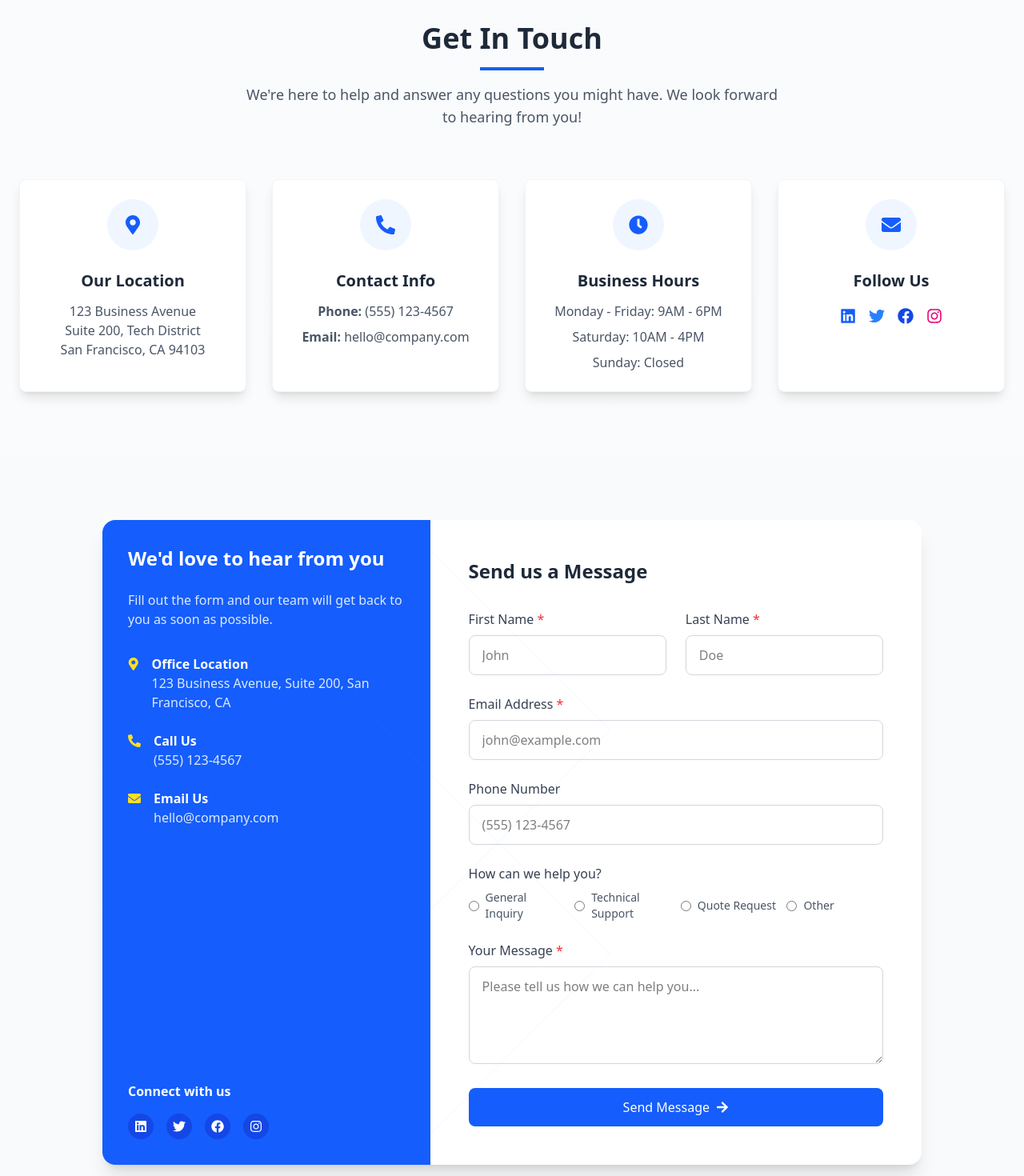
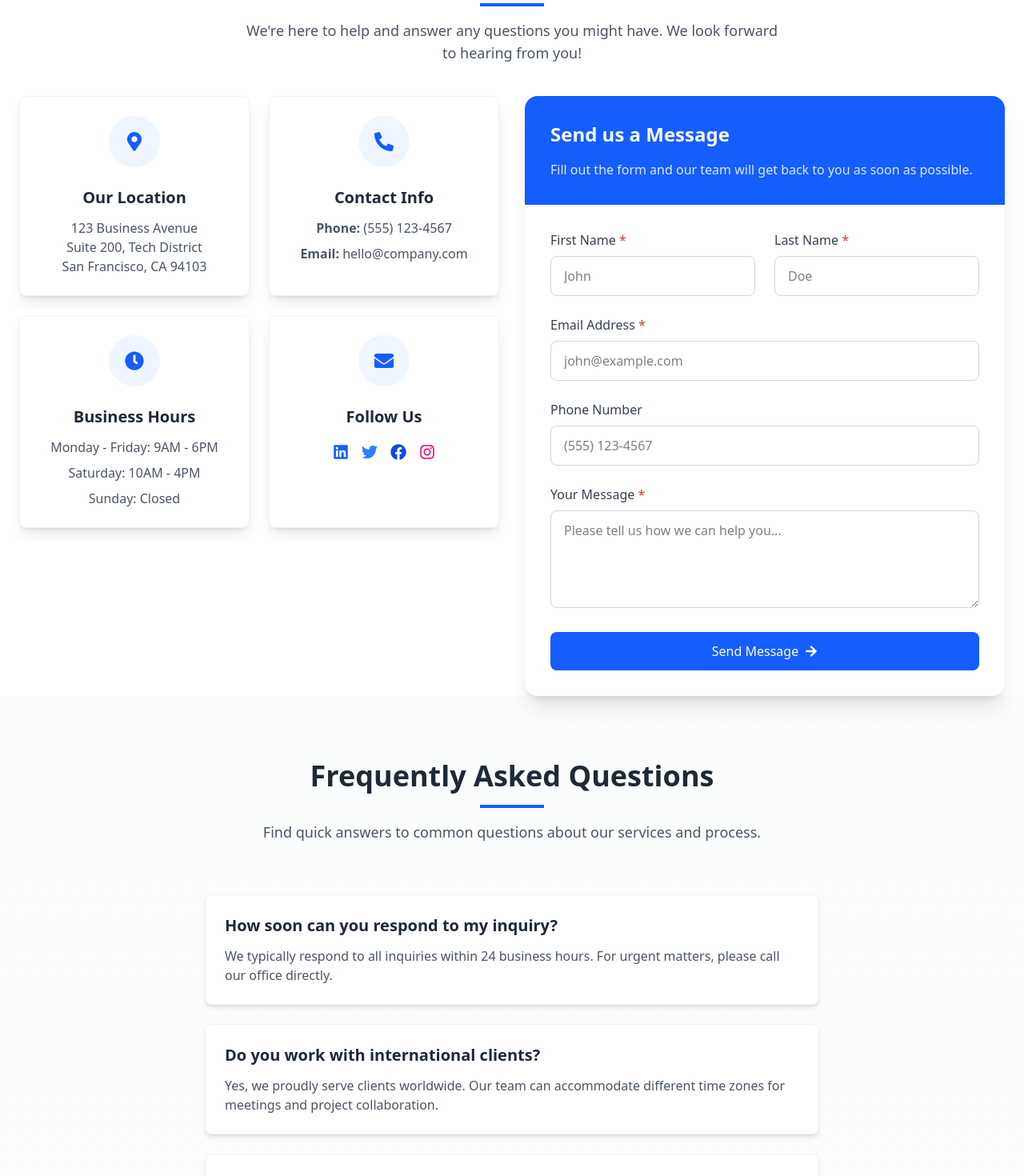
Before and after one commit to Werosh/nextgen-websites, a React (Vite) app: page /contact in a window 1280 px wide. Shown: the part 420-1890 px from the top of the page at 80% size. Built offline with nearby package versions, Linux system fonts and the light colour scheme.

Commit message:
major changes

```diff
--- a/src/components/Navbar.jsx
+++ b/src/components/Navbar.jsx
@@ -81,15 +81,15 @@ const Navbar = () => {
             transition={{ duration: 0.5 }}
           >
 
-            <img src={LogoImg} alt="" className="h-10" />
-            <span className="text-xl font-bold text-gray-800">
+            <img src={LogoImg} alt="" className="h-12" />
+            <span className="text-3xl font-bold text-gray-800">
               NextGen<span className="text-blue-600">Websites</span>
             </span>
           </motion.div>
 
           {/* Desktop Navigation */}
           <nav className="hidden md:flex items-center gap-6">
-            <div className="bg-gray-100 rounded-full p-1 flex items-center shadow-inner">
+            <div className="bg-gray-100 rounded-full p-1 flex items-center shadow-inner text-[22px]">
               {navLinks.map((link, index) => {
                 const isActive = link.href === "/"
                   ? activePage === "home"
@@ -130,7 +130,7 @@ const Navbar = () => {
           <div className="hidden md:block relative">
             <a href="/contact" >
               <motion.button
-                className="bg-blue-600 hover:bg-blue-700 text-white px-6 py-2 rounded-lg font-medium shadow-md transition flex items-center gap-2"
+                className="bg-blue-600 hover:bg-blue-700 text-white px-6 py-2 rounded-lg font-medium shadow-md transition flex items-center gap-2 text-2xl"
                 initial={{ opacity: 0 }}
                 animate={{ opacity: 1 }}
                 transition={{ duration: 0.5, delay: 0.4 }}
--- a/src/pages/ContactPage.jsx
+++ b/src/pages/ContactPage.jsx
@@ -345,7 +345,7 @@ const ContactPage = () => {
               <h1 className="text-4xl md:text-5xl lg:text-6xl font-bold mb-6">
                 Let's <span className="text-yellow-300">Connect</span>
               </h1>
-              <p className="text-lg md:text-xl font-bold mt-15  opacity-90 text-gray-900">
+              <p className="text-lg md:text-xl font-bold mt-15 opacity-90 text-gray-900">
                 We'd love to hear from you! Get in touch with our team for any
                 questions, feedback, or project inquiries.
               </p>
@@ -369,10 +369,10 @@ const ContactPage = () => {
         </motion.div>
       </section>
 
-      {/* Contact Info Section */}
-      <section id="contact-info" className="py-20">
+      {/* Combined Contact Section - Info Boxes and Form Side by Side */}
+      <section className=" bg-white">
         <div className="container mx-auto px-6">
-          <ScrollReveal direction="up" className="text-center mb-16">
+          <ScrollReveal direction="up" className="text-center mb-10">
             <h2 className="text-3xl md:text-4xl font-bold text-gray-800 mb-4">
               Get In Touch
             </h2>
@@ -383,7 +383,10 @@ const ContactPage = () => {
             </p>
           </ScrollReveal>
 
-          <StaggerContainer className="grid grid-cols-1 md:grid-cols-2 lg:grid-cols-4 gap-8">
+          <div className="flex flex-col lg:flex-row gap-8">
+            {/* Contact Info Boxes - 2x2 Grid */}
+            <div className="lg:w-1/2">
+              <StaggerContainer className="grid grid-cols-1 md:grid-cols-2 gap-6">
                 {contactInfo.map((item, index) => (
                   <ContactBox
                     key={index}
@@ -395,101 +398,19 @@ const ContactPage = () => {
                 ))}
               </StaggerContainer>
             </div>
-      </section>
 
-      {/* Contact Form Section */}
-      <section id="contact-form" className="py-20 bg-gray-50">
-        <div className="container mx-auto px-6">
-          <div className="max-w-5xl mx-auto">
-            <div className="bg-white rounded-2xl shadow-xl overflow-hidden">
-              <div className="grid md:grid-cols-5">
-                {/* Left Column - Map */}
-                <div className="md:col-span-2 bg-blue-600 text-white p-8 relative">
-                  <div className="absolute inset-0 opacity-20">
-                    <div className="absolute top-0 left-0 w-full h-full opacity-30">
-                      <div className="absolute w-full h-full border border-blue-400 transform rotate-45"></div>
-                      <div className="absolute w-full h-full border border-blue-400 transform -rotate-45"></div>
-                    </div>
+            {/* Contact Form */}
+            <div className="lg:w-1/2">
+              <div className="bg-white rounded-2xl shadow-xl overflow-hidden h-full">
+                <div className="bg-blue-600 text-white p-8">
+                  <h3 className="text-2xl font-bold mb-4">Send us a Message</h3>
+                  <p className="text-blue-100">
+                    Fill out the form and our team will get back to you as soon
+                    as possible.
+                  </p>
                 </div>
 
-                  <div className="relative z-10 h-full flex flex-col justify-between">
-                    <div>
-                      <h3 className="text-2xl font-bold mb-6">
-                        We'd love to hear from you
-                      </h3>
-                      <p className="mb-8 text-blue-100">
-                        Fill out the form and our team will get back to you as
-                        soon as possible.
-                      </p>
-
-                      <div className="space-y-6">
-                        <div className="flex items-start">
-                          <FaMapMarkerAlt className="mt-1 mr-4 text-yellow-300" />
-                          <div>
-                            <h4 className="font-semibold">Office Location</h4>
-                            <p className="text-blue-100">
-                              123 Business Avenue, Suite 200, San Francisco, CA
-                            </p>
-                          </div>
-                        </div>
-
-                        <div className="flex items-start">
-                          <FaPhoneAlt className="mt-1 mr-4 text-yellow-300" />
-                          <div>
-                            <h4 className="font-semibold">Call Us</h4>
-                            <p className="text-blue-100">(555) 123-4567</p>
-                          </div>
-                        </div>
-
-                        <div className="flex items-start">
-                          <FaEnvelope className="mt-1 mr-4 text-yellow-300" />
-                          <div>
-                            <h4 className="font-semibold">Email Us</h4>
-                            <p className="text-blue-100">hello@company.com</p>
-                          </div>
-                        </div>
-                      </div>
-                    </div>
-
-                    <div className="mt-10">
-                      <h4 className="font-semibold mb-4">Connect with us</h4>
-                      <div className="flex space-x-4">
-                        <a
-                          href="#"
-                          className="bg-blue-700 hover:bg-blue-800 p-2 rounded-full transition-colors"
-                        >
-                          <FaLinkedin />
-                        </a>
-                        <a
-                          href="#"
-                          className="bg-blue-700 hover:bg-blue-800 p-2 rounded-full transition-colors"
-                        >
-                          <FaTwitter />
-                        </a>
-                        <a
-                          href="#"
-                          className="bg-blue-700 hover:bg-blue-800 p-2 rounded-full transition-colors"
-                        >
-                          <FaFacebook />
-                        </a>
-                        <a
-                          href="#"
-                          className="bg-blue-700 hover:bg-blue-800 p-2 rounded-full transition-colors"
-                        >
-                          <FaInstagram />
-                        </a>
-                      </div>
-                    </div>
-                  </div>
-                </div>
-
-                {/* Right Column - Form */}
-                <div className="md:col-span-3 p-8 md:p-12">
-                  <ScrollReveal direction="up">
-                    <h3 className="text-2xl font-bold text-gray-800 mb-8">
-                      Send us a Message
-                    </h3>
-
+                <div className="p-8">
                   <form onSubmit={handleSubmit}>
                     <div className="grid md:grid-cols-2 gap-6">
                       <FormField
@@ -520,35 +441,6 @@ const ContactPage = () => {
                       name="phone"
                       placeholder="(555) 123-4567"
                     />
-
-                      <div className="mb-6">
-                        <label className="block text-gray-700 font-medium mb-2">
-                          How can we help you?
-                        </label>
-                        <div className="grid grid-cols-2 md:grid-cols-4 gap-3">
-                          {[
-                            "General Inquiry",
-                            "Technical Support",
-                            "Quote Request",
-                            "Other",
-                          ].map((option, idx) => (
-                            <div key={idx} className="flex items-center">
-                              <input
-                                type="radio"
-                                id={`option-${idx}`}
-                                name="helpType"
-                                className="mr-2"
-                              />
-                              <label
-                                htmlFor={`option-${idx}`}
-                                className="text-gray-600 text-sm"
-                              >
-                                {option}
-                              </label>
-                            </div>
-                          ))}
-                        </div>
-                      </div>
 
                     <FormField
                       label="Your Message"
@@ -617,7 +509,6 @@ const ContactPage = () => {
                       </motion.div>
                     )}
                   </form>
-                  </ScrollReveal>
                 </div>
               </div>
             </div>
@@ -826,7 +717,6 @@ const ContactPage = () => {
                   >
                     <FaPhoneAlt /> Call Now
                   </motion.a>
-
                 </div>
               </div>
             </div>
```
Also changed, not shown: src/pages/LandingPage.jsx (+19 -8 lines). Lines whose indentation alone changed are shown as unchanged.
